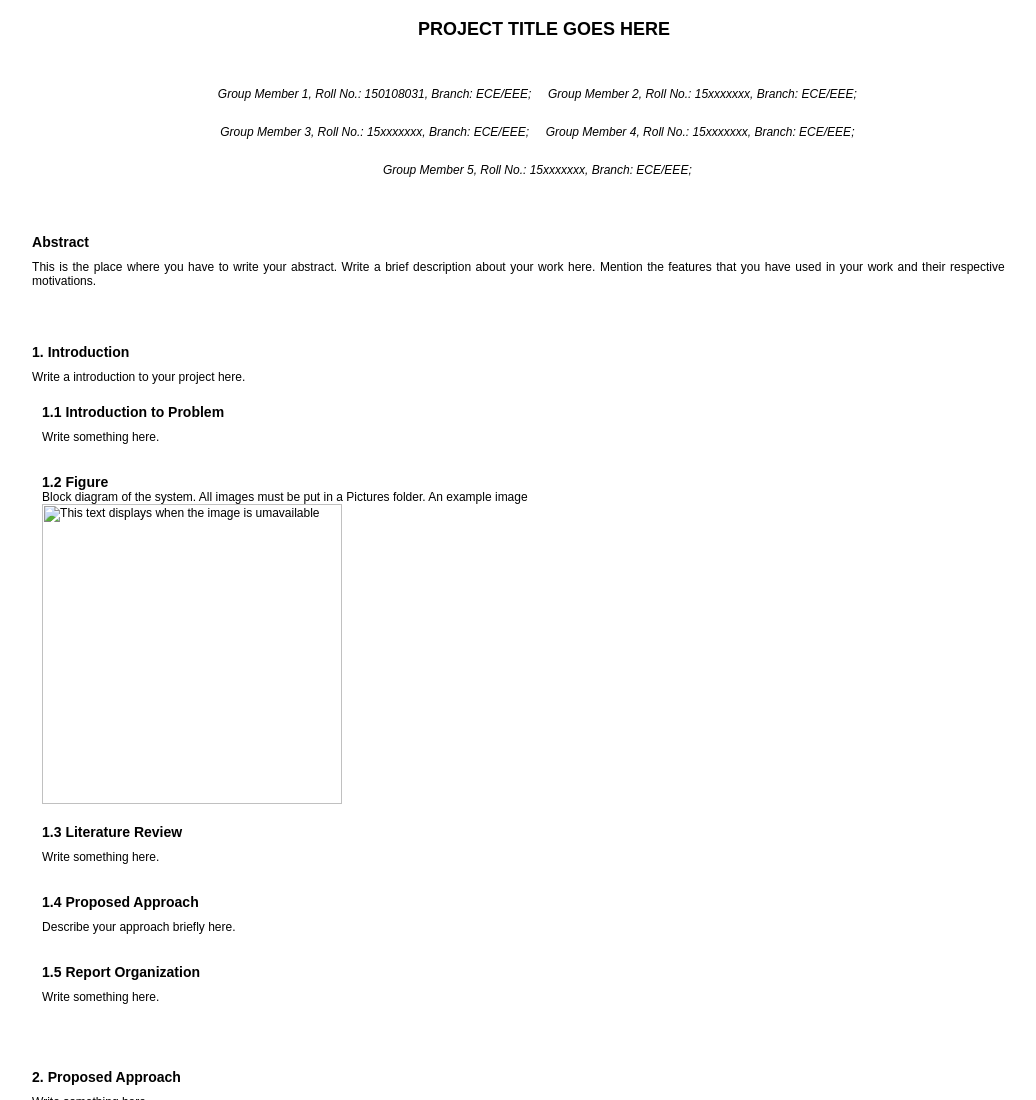
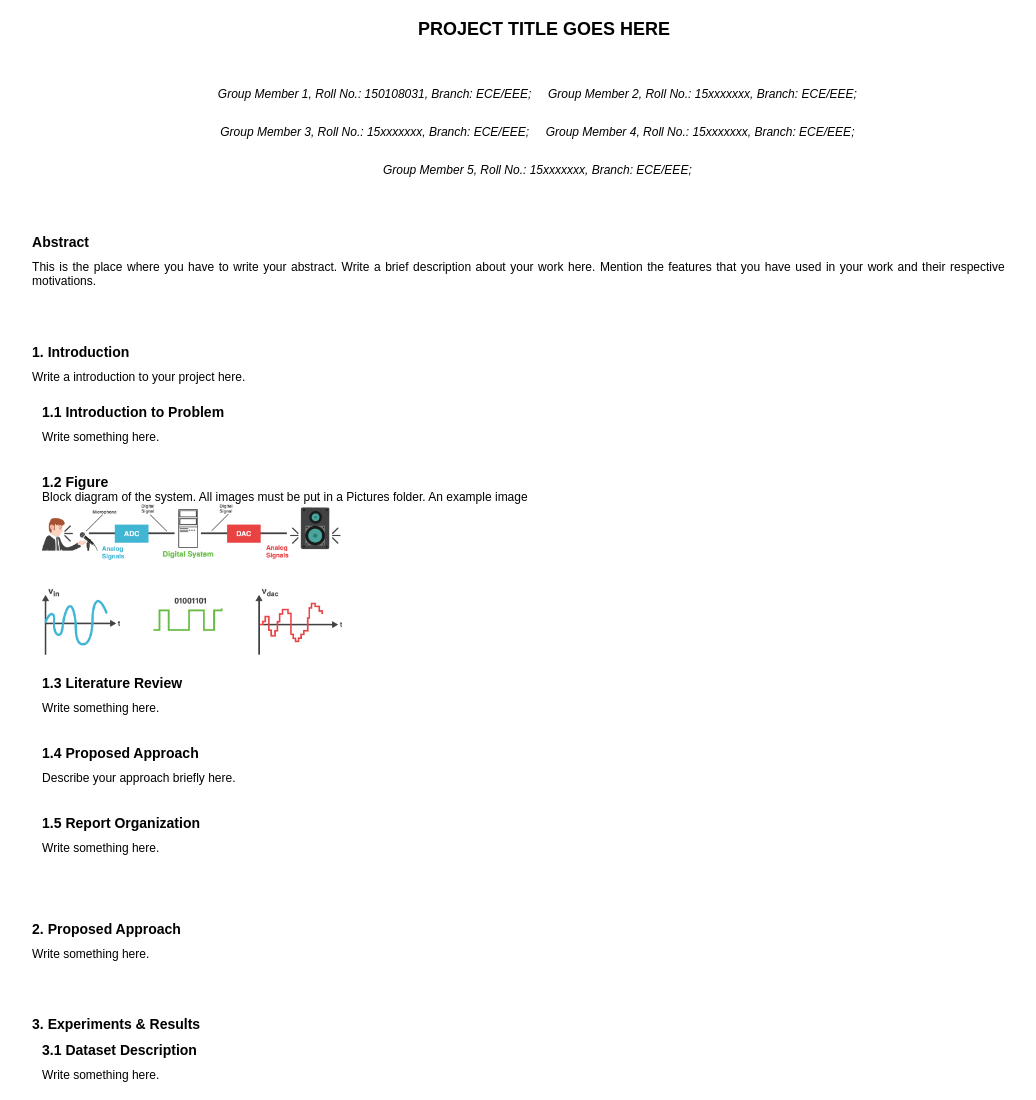
Before and after one commit to MahaveerSingh/Machine-Learning, a plain HTML site: page index.html in a window 1280 px wide. Shown: the top 1100 px of the page, without its empty margins (96-1132 px from the left). Drawn offline with Linux system fonts and the light colour scheme.

Commit message:
Update index.html

```diff
--- a/index.html
+++ b/index.html
@@ -69,7 +69,7 @@
 
 						<!-- Start edit here  -->
 						Block diagram of the system. All images must be put in a Pictures folder. An example image
-						<img src="Pictures/example.png" alt="This text displays when the image is umavailable" width="300px" height=""/>
+						<img src="example.png" alt="This text displays when the image is umavailable" width="300px" height=""/>
 						<!-- Stop edit here -->
 
 					</div>
```
